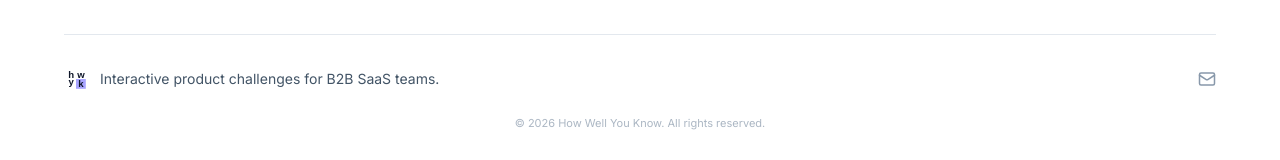
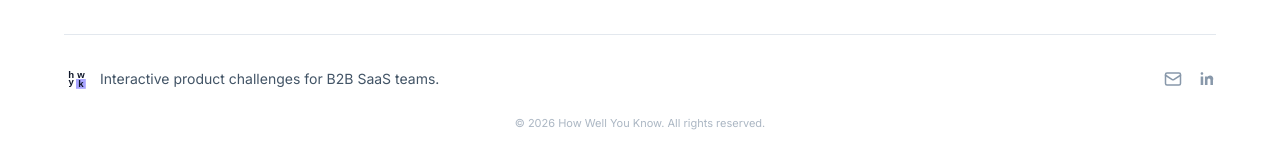
Before and after one commit to Krishna3956/claude-code-skills, a Next.js app: page / in a window 1280 px wide. Shown: the part 5066-5226 px from the top of the page. Built offline with nearby package versions, Linux system fonts and the light colour scheme.

Commit message:
Add LinkedIn link to footer

```diff
--- a/src/components/marketing/Footer.tsx
+++ b/src/components/marketing/Footer.tsx
@@ -103,6 +103,18 @@ export default function Footer() {
                 <path d="m22 7-8.97 5.7a1.94 1.94 0 0 1-2.06 0L2 7" />
               </svg>
             </a>
+            <a
+              href="https://www.linkedin.com/company/how-well-you-know"
+              target="_blank"
+              rel="noopener noreferrer"
+              aria-label="How Well You Know on LinkedIn"
+              className="transition-opacity hover:opacity-70"
+              style={{ color: "var(--m-text-tertiary)" }}
+            >
+              <svg width="18" height="18" viewBox="0 0 24 24" fill="currentColor" aria-hidden="true">
+                <path d="M6.94 8.5H3.56V20h3.38V8.5ZM5.25 3C4.17 3 3.5 3.72 3.5 4.67c0 .93.65 1.67 1.71 1.67h.02c1.1 0 1.77-.74 1.77-1.67C6.98 3.72 6.35 3 5.25 3ZM20.5 12.64c0-3.53-1.88-5.17-4.39-5.17-2.03 0-2.94 1.12-3.45 1.9V8.5H9.28c.04.57 0 11.5 0 11.5h3.38v-6.42c0-.34.02-.68.13-.92.27-.68.88-1.38 1.9-1.38 1.34 0 1.88 1.03 1.88 2.55V20h3.38v-7.36Z" />
+              </svg>
+            </a>
           </div>
         </div>
 
```
